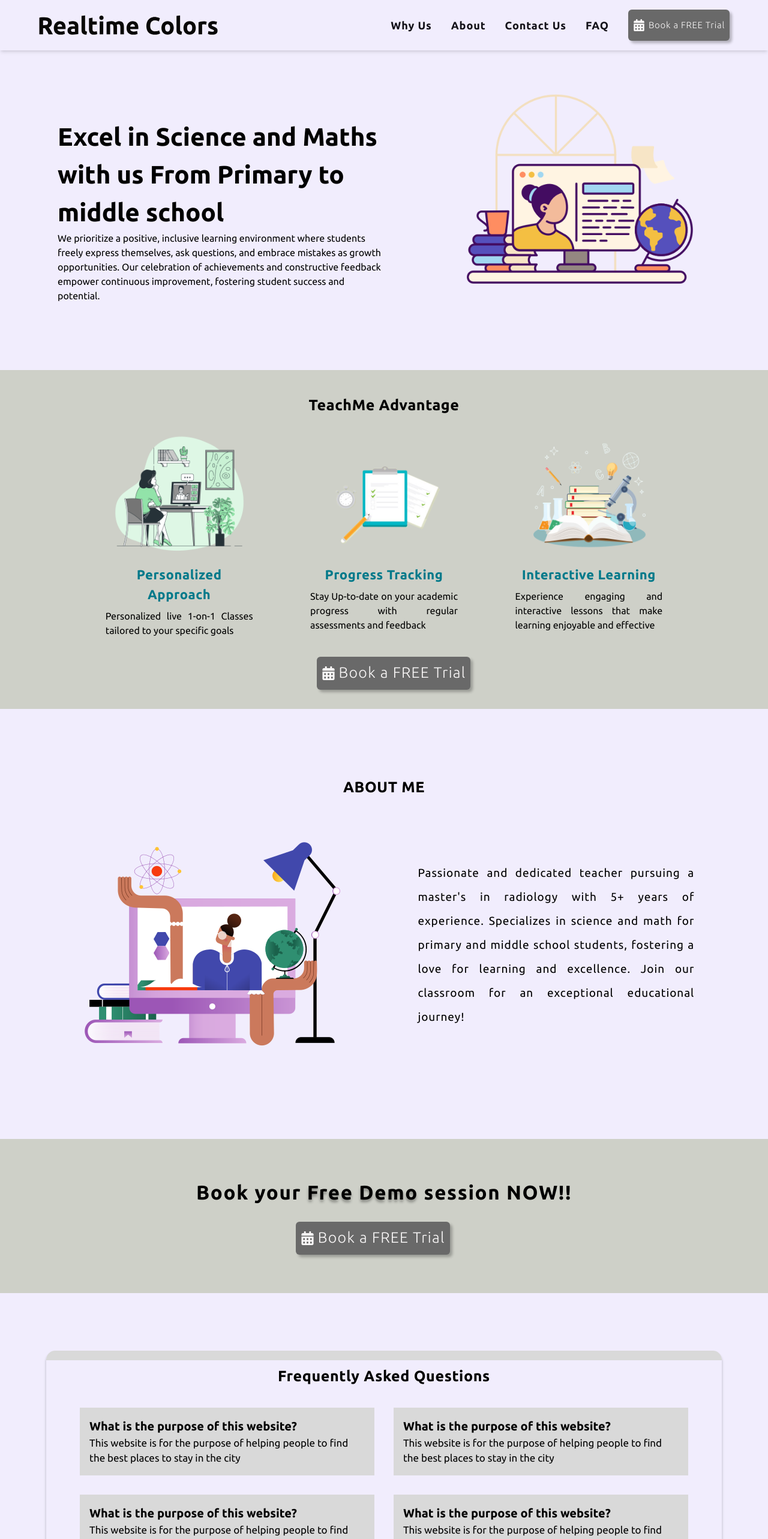
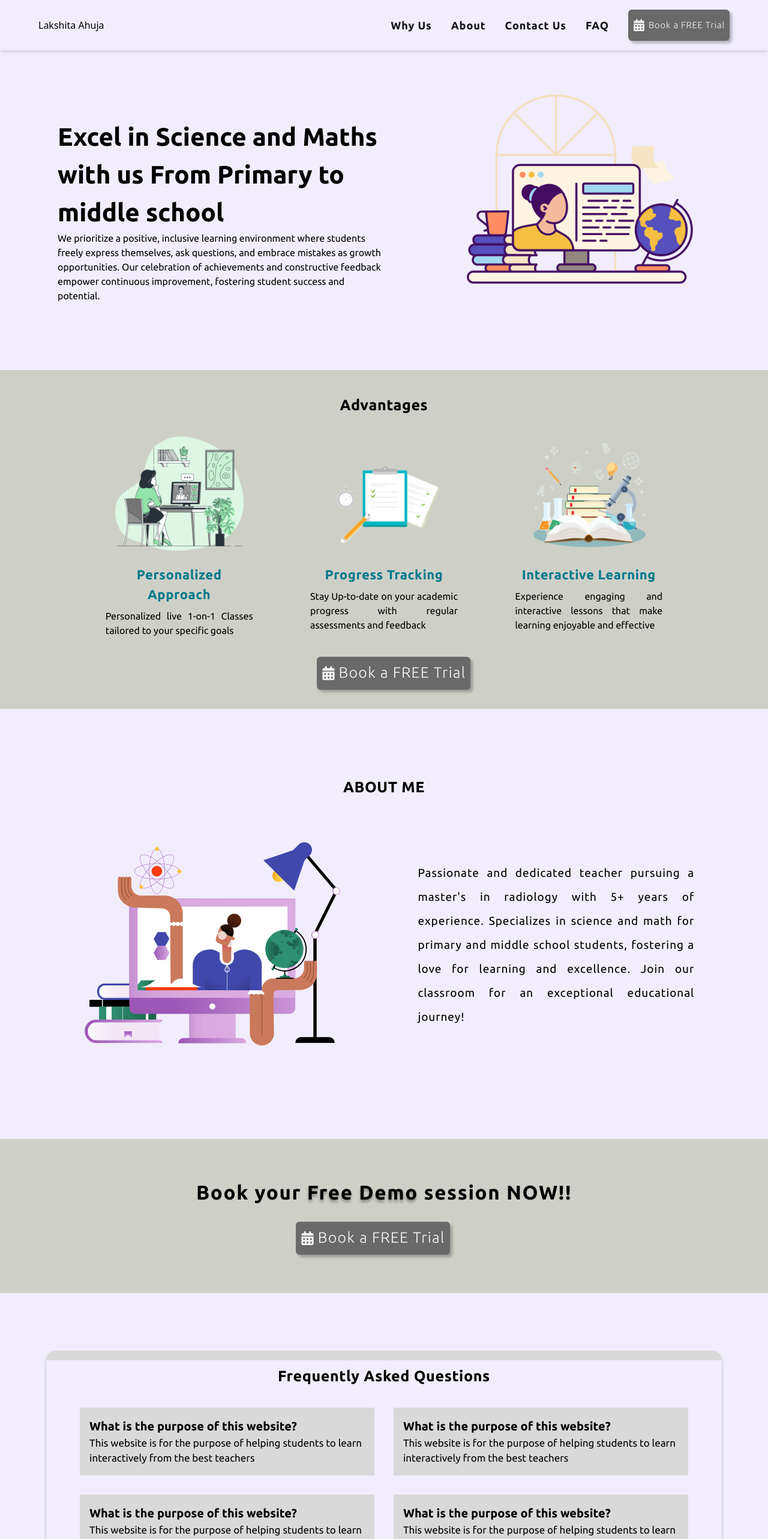
Before and after one commit to UtkarshAhuja2003/meritboost, a React (Create React App) app: page / in a window 1280 px wide. Shown: the top 2566 px of the page at 60% size. Built offline with nearby package versions, Linux system fonts and the light colour scheme.

Commit message:
names change

```diff
--- a/src/components/common/navbar/index.tsx
+++ b/src/components/common/navbar/index.tsx
@@ -19,11 +19,9 @@ const Navbar = () => {
       <div className="md:flex items-center justify-between bg-theme py-4 xl:px-16 px-6 md:px-14">
         <div className="cursor-pointer">
           <Link to ="/">
-          <img
+          <div
             className="w-[210px] md:w-[230px] xl:w-[300px] h-auto"
-            src={Logo}
-            alt="Logo"
-          />
+          >Lakshita Ahuja</div>
           </Link>
         </div>
         <div
--- a/src/components/home/advantage/index.tsx
+++ b/src/components/home/advantage/index.tsx
@@ -6,7 +6,7 @@ import { advantage } from "../../../config/advantage"
 const Advantage = () => {
   return (
     <div className="bg-bgalt my-28 font-font py-8" id="whyus">
-        <center className="font-bold text-[18px] md:text-[25px] tracking-wide md:mt-2">TeachMe Advantage</center>
+        <center className="font-bold text-[18px] md:text-[25px] tracking-wide md:mt-2">Advantages</center>
         <div className="md:flex w-[80%] mx-auto justify-around mt-4">
           {
               advantage.map((item, index) =>
--- a/src/config/faq.js
+++ b/src/config/faq.js
@@ -1,22 +1,22 @@
 export const faq = [
     {
         "question":"What is the purpose of this website?",
-        "answer":"This website is for the purpose of helping people to find the best places to stay in the city"
+        "answer":"This website is for the purpose of helping students to learn interactively from the best teachers"
     },
     {
         "question":"What is the purpose of this website?",
-        "answer":"This website is for the purpose of helping people to find the best places to stay in the city"
+        "answer":"This website is for the purpose of helping students to learn interactively from the best teachers"
     },
     {
         "question":"What is the purpose of this website?",
-        "answer":"This website is for the purpose of helping people to find the best places to stay in the city"
+        "answer":"This website is for the purpose of helping students to learn interactively from the best teachers"
     },
     {
         "question":"What is the purpose of this website?",
-        "answer":"This website is for the purpose of helping people to find the best places to stay in the city"
+        "answer":"This website is for the purpose of helping students to learn interactively from the best teachers"
     },
     {
         "question":"What is the purpose of this website?",
-        "answer":"This website is for the purpose of helping people to find the best places to stay in the city"
+        "answer":"This website is for the purpose of helping students to learn interactively from the best teachers"
     }
 ]
```
